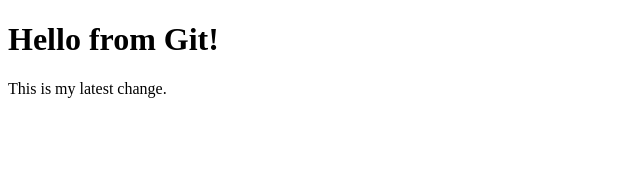
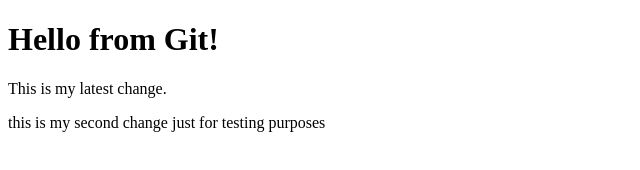
Before and after one commit to ata-us-salam/aus_firstRepo, a plain HTML site: page index.html in a window 1280 px wide. Shown: the whole page, without its empty margins (0-640 px from the left). Drawn offline with Linux system fonts and the light colour scheme.

Commit message:
Added 2nd change

```diff
--- a/index.html
+++ b/index.html
@@ -6,5 +6,7 @@
   <body>
     <h1>Hello from Git!</h1>
     <p>This is my latest change.</p>
+    <p>this is my second change just for testing purposes
+    </p>
   </body>
 </html>
```
